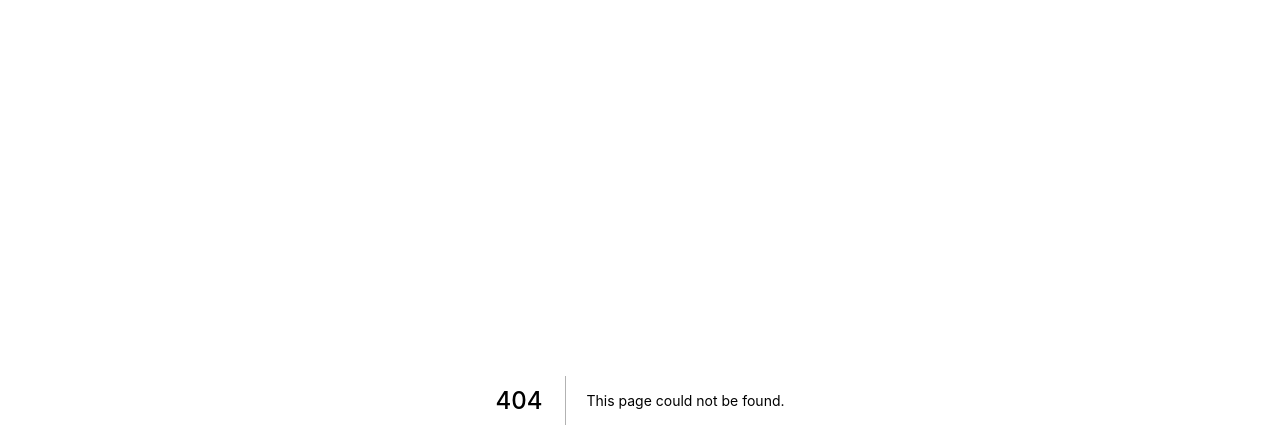
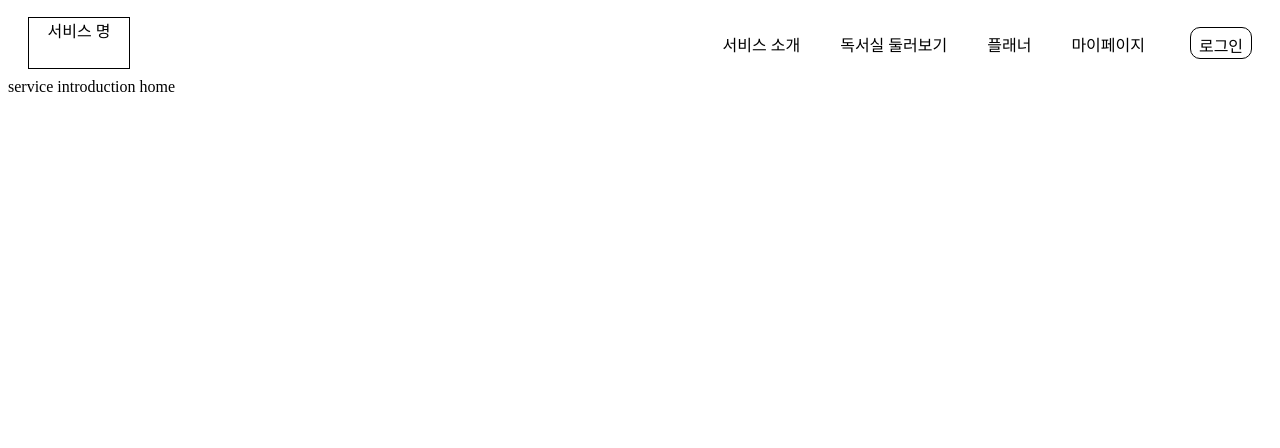
Before and after one commit to Naver-Children-StudyRoom/web-client, a Next.js app: page /service-introduction in a window 1280 px wide. Before the commit this address had no page. Shown: the top 448 px of the page. Built offline with nearby package versions, Linux system fonts and the light colour scheme.

Commit message:
Initialize each page

```diff
--- a/package.json
+++ b/package.json
@@ -9,7 +9,8 @@
   "dependencies": {
     "next": "12.0.10",
     "react": "17.0.2",
-    "react-dom": "17.0.2"
+    "react-dom": "17.0.2",
+    "react-scroll-parallax": "^3.0.5"
   },
   "devDependencies": {
     "@types/node": "17.0.17",
--- a/src/components/Header.tsx
+++ b/src/components/Header.tsx
@@ -1,18 +1,31 @@
+import Link from 'next/link'
+import { services } from 'constants/serivces.constant'
+
 import styles from 'styles/header.module.scss'
 
 interface Props {
   isLogin: boolean
 }
 
-const Header = ({ isLogin = false }: Props) => {
+const Header = ({ isLogin }: Props) => {
   const onClickLogin = () => {
     console.log('log in!')
   }
   return (
     <div className={styles.header}>
-      <div className={styles.service_name}>서비스 명</div>
+      <Link href="/main">
+        <div className={styles.service_name}>서비스 명</div>
+      </Link>
       <div className={styles.service_list}>
-        {isLogin && <div>로그인 시 구현되는 리스트</div>}
+        {isLogin && (
+          <div className={styles.services}>
+            {services.map((service) => (
+              <Link key={service.id} href={`/${service.id}`}>
+                <span className={styles.service}>{service.name}</span>
+              </Link>
+            ))}
+          </div>
+        )}
         <div className={styles.login_button} onClick={onClickLogin}>
           로그인
         </div>
--- /dev/null
+++ b/src/constants/serivces.constant.ts
@@ -0,0 +1,23 @@
+interface serviceType {
+  id: string
+  name: string
+}
+
+export const services: serviceType[] = [
+  {
+    id: 'service-introduction',
+    name: '서비스 소개',
+  },
+  {
+    id: 'look-around-study-room',
+    name: '독서실 둘러보기',
+  },
+  {
+    id: 'planner',
+    name: '플래너',
+  },
+  {
+    id: 'my-page',
+    name: '마이페이지',
+  },
+]
--- a/src/pages/_app.tsx
+++ b/src/pages/_app.tsx
@@ -1,5 +1,6 @@
 import type { AppProps } from 'next/app'
 import Head from 'next/head'
+import Header from '../components/Header'
 
 function MyApp({ Component, pageProps }: AppProps) {
   return (
@@ -12,6 +13,7 @@ function MyApp({ Component, pageProps }: AppProps) {
         />
         <title>온라인 스터디룸</title>
       </Head>
+      <Header isLogin={true} />
       <Component {...pageProps} />
     </>
   )
--- /dev/null
+++ b/src/pages/look-around-study-room/index.tsx
@@ -0,0 +1,5 @@
+const index = () => {
+  return <div>look around study room</div>
+}
+
+export default index
--- /dev/null
+++ b/src/pages/main/index.tsx
@@ -0,0 +1,5 @@
+const index = () => {
+  return <div>main home</div>
+}
+
+export default index
--- /dev/null
+++ b/src/pages/my-page/index.tsx
@@ -0,0 +1,5 @@
+const index = () => {
+  return <div>my page home</div>
+}
+
+export default index
--- /dev/null
+++ b/src/pages/planner/index.tsx
@@ -0,0 +1,5 @@
+const index = () => {
+  return <div>planner home</div>
+}
+
+export default index
--- /dev/null
+++ b/src/pages/service-introduction/index.tsx
@@ -0,0 +1,5 @@
+const index = () => {
+  return <div>service introduction home</div>
+}
+
+export default index
--- a/src/styles/header.module.scss
+++ b/src/styles/header.module.scss
@@ -1,6 +1,7 @@
 .header {
   display: flex;
   justify-content: space-between;
+  align-items: center;
   width: 100%;
   height: 70px;
 
@@ -11,10 +12,32 @@
     text-align: center;
     font-family: 'Roboto', sans-serif;
     border: 1px solid black;
+
+    &:hover {
+      cursor: pointer;
+    }
   }
 
   .service_list {
+    display: flex;
+
+    .services {
+      height: 20px;
+      padding: 5px;
+
+      .service {
+        padding: 20px;
+
+        &:hover {
+          cursor: pointer;
+          font-weight: bold;
+          text-decoration: underline;
+        }
+      }
+    }
+
     .login_button {
+      float: left;
       width: 50px;
       height: 20px;
       padding: 5px;
```
Also changed, not shown: src/pages/home.tsx (deleted, +0 -7 lines), 2 other files (tests, documents, lock files or other folders).
